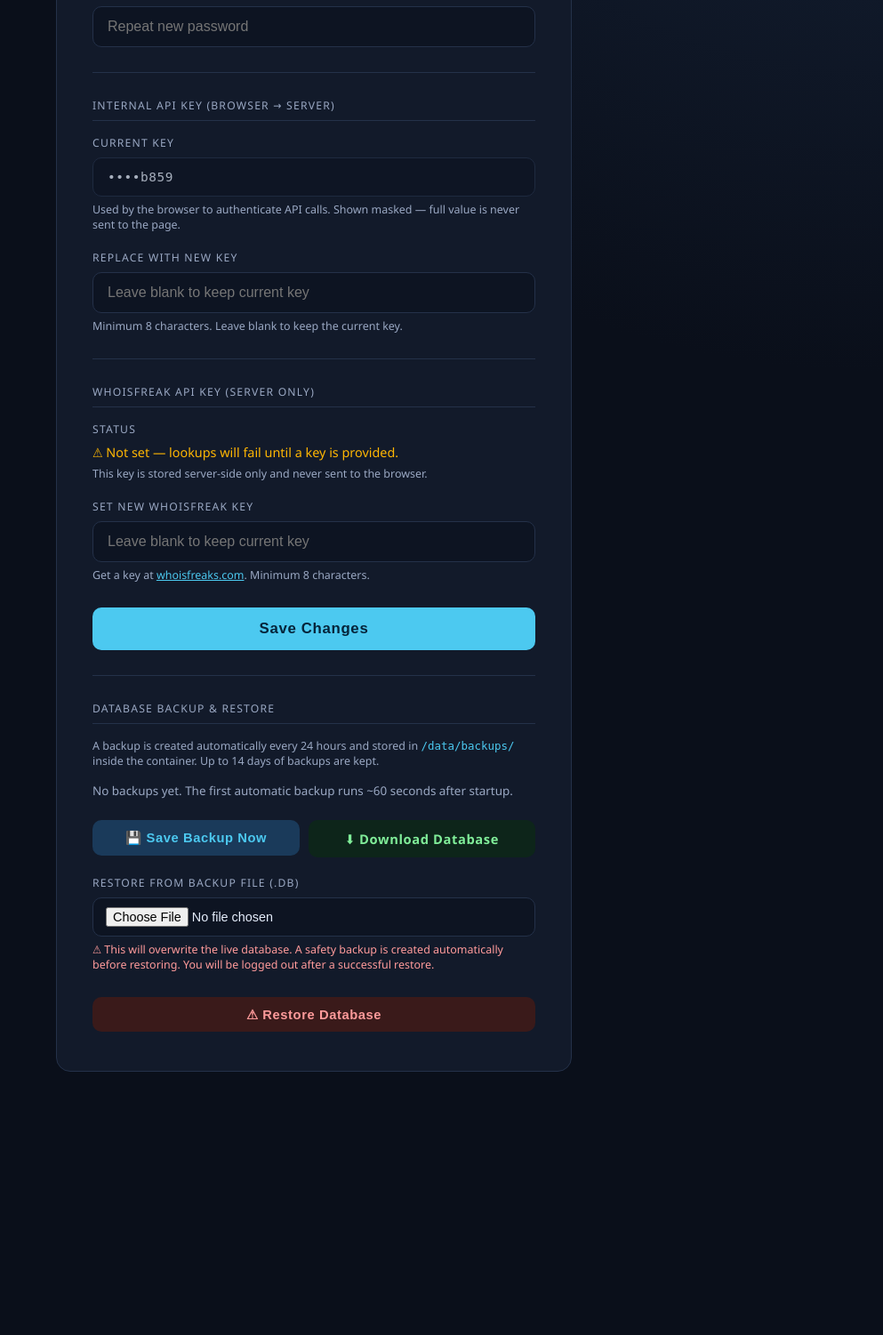
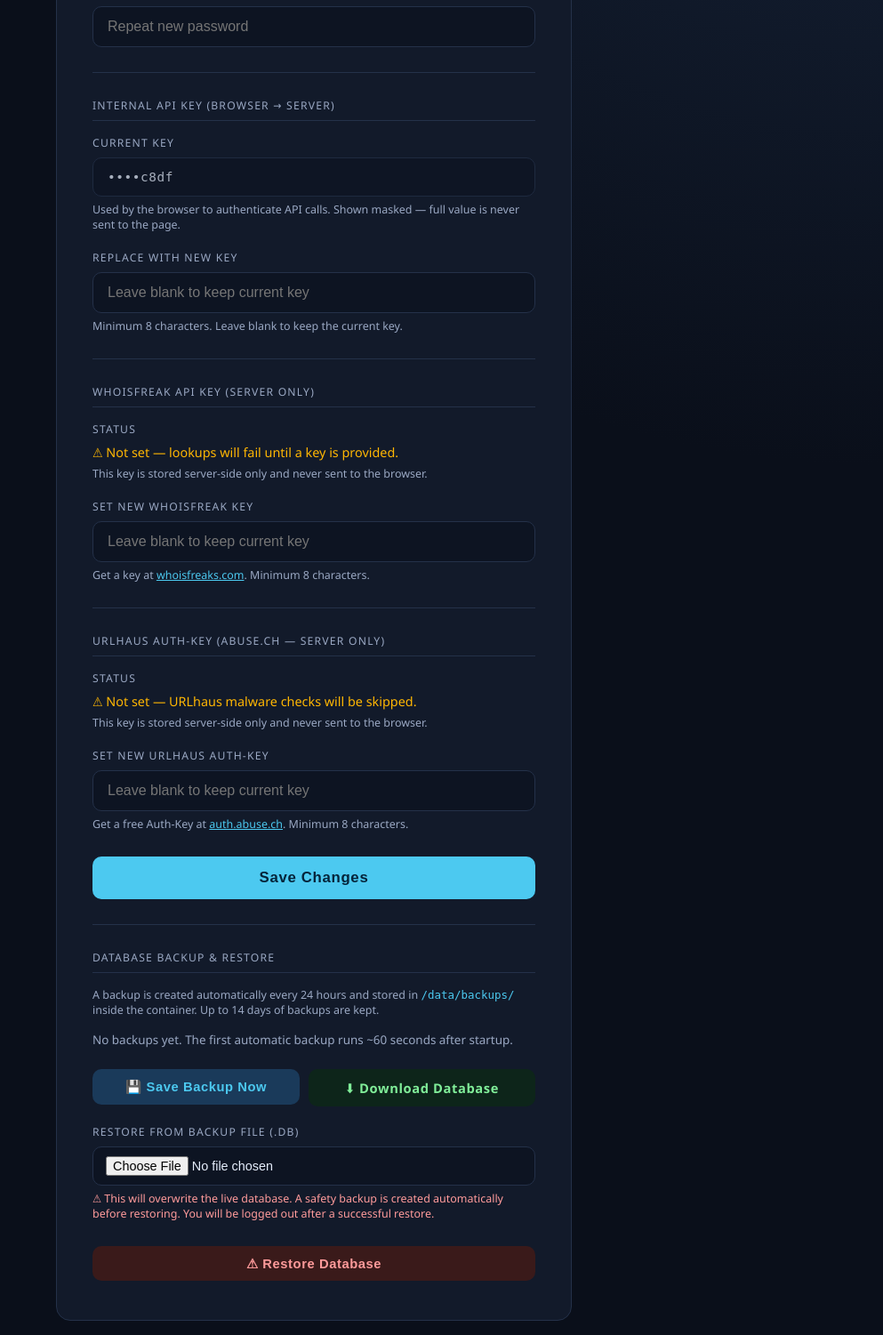
Before and after one commit to Marquisone1/HAWK-LOOKOUT, a Flask app: page /settings in a window 1280 px wide. Shown: the part 574-2075 px from the top of the page at 89% size, without its empty margins (287-1280 px from the left). Before the commit the page ends 1779 px from the top, so only its background shows below. Run offline with Flask 3, Linux system fonts and the light colour scheme; the visitor is signed in with stand-in values (Sample User, id 1); data that the repository does not hold is empty; some libraries are stand-ins or nearby versions.

Commit message:
feat: integrate URLhaus API (abuse.ch) for malware host checks
- Add URLhaus Auth-Key storage to User model with DB migration
- Query URLhaus /v1/host/ API during blacklist checks (alongside DNSBL + ClickFix)
- Show malware URL count, online/offline status, tags, and recent URLs in scan results
- Add URLhaus Auth-Key management to Settings page (admin-only, server-side only)
- Add URLhaus status to dashboard threat feed panel
- Gracefully skips URLhaus check if no Auth-Key is configured

```diff
--- a/app/__init__.py
+++ b/app/__init__.py
@@ -125,6 +125,11 @@ def _migrate_db():
             conn.execute(text("ALTER TABLE lookup_history ADD COLUMN site_user_id INTEGER"))
             logger.info("Migration: added 'site_user_id' column to lookup_history")
 
+        cols = {row[1] for row in conn.execute(text("PRAGMA table_info(users)"))}
+        if 'urlhaus_auth_key' not in cols:
+            conn.execute(text("ALTER TABLE users ADD COLUMN urlhaus_auth_key VARCHAR(255)"))
+            logger.info("Migration: added 'urlhaus_auth_key' column to users")
+
         conn.commit()
 
 def run_backup() -> str:
--- a/app/models.py
+++ b/app/models.py
@@ -15,6 +15,8 @@ class User(db.Model):
     api_key = db.Column(db.String(255), unique=True, nullable=False, index=True)
     # WhoisFreak third-party API key — managed via the Settings page, never exposed to the browser
     whoisfreak_api_key = db.Column(db.String(255), nullable=True)
+    # URLhaus (abuse.ch) Auth-Key — managed via Settings, never exposed to the browser
+    urlhaus_auth_key = db.Column(db.String(255), nullable=True)
     created_at = db.Column(db.DateTime, default=datetime.utcnow, nullable=False)
     last_used = db.Column(db.DateTime, onupdate=datetime.utcnow)
 
--- a/app/routes.py
+++ b/app/routes.py
@@ -216,6 +216,7 @@ def settings():
         confirm = request.form.get("confirm_password", "")
         new_api_key = request.form.get("api_key", "").strip()
         new_wf_key = request.form.get("whoisfreak_api_key", "").strip()
+        new_urlhaus_key = request.form.get("urlhaus_auth_key", "").strip()
 
         errors = []
 
@@ -237,6 +238,9 @@ def settings():
         if new_wf_key and len(new_wf_key) < 8:
             errors.append("WhoisFreak API key must be at least 8 characters.")
 
+        if new_urlhaus_key and len(new_urlhaus_key) < 8:
+            errors.append("URLhaus Auth-Key must be at least 8 characters.")
+
         if errors:
             for e in errors:
                 flash(e, "error")
@@ -252,6 +256,9 @@ def settings():
             if is_admin and new_wf_key and api_user:
                 api_user.whoisfreak_api_key = new_wf_key
                 logger.warning(f"WhoisFreak key changed by user id={user.id} ip={request.remote_addr}")
+            if is_admin and new_urlhaus_key and api_user:
+                api_user.urlhaus_auth_key = new_urlhaus_key
+                logger.warning(f"URLhaus Auth-Key changed by user id={user.id} ip={request.remote_addr}")
             db.session.commit()
             session["site_username"] = new_username
             flash("Settings saved successfully.", "success")
@@ -262,12 +269,17 @@ def settings():
     wf_key = (api_user.whoisfreak_api_key if api_user else None) or ""
     wf_key_set = bool(wf_key)
     wf_key_hint = ("••••" + wf_key[-4:]) if len(wf_key) >= 4 else ("configured" if wf_key_set else "")
+    uh_key = (api_user.urlhaus_auth_key if api_user else None) or ""
+    uh_key_set = bool(uh_key)
+    uh_key_hint = ("••••" + uh_key[-4:]) if len(uh_key) >= 4 else ("configured" if uh_key_set else "")
     return render_template(
         "settings.html",
         current_username=user.username,
         current_api_key=current_api_key,
         wf_key_set=wf_key_set,
         wf_key_hint=wf_key_hint,
+        uh_key_set=uh_key_set,
+        uh_key_hint=uh_key_hint,
         min_password_len=12,
     )
 
--- a/app/templates/settings.html
+++ b/app/templates/settings.html
@@ -297,6 +297,27 @@
                autocomplete="new-password" />
         <p class="hint">Get a key at <a href="https://whoisfreaks.com" target="_blank" rel="noopener" style="color:var(--accent)">whoisfreaks.com</a>. Minimum 8 characters.</p>
       </div>
+
+      <hr class="divider" />
+      <p class="section-title">URLhaus Auth-Key (abuse.ch — Server only)</p>
+
+      <div class="form-group">
+        <label>Status</label>
+        {% if uh_key_set %}
+          <div style="color: var(--ok); font-size:0.9rem;">&#10003; Configured ({{ uh_key_hint }})</div>
+        {% else %}
+          <div style="color: var(--warn); font-size:0.9rem;">&#9888; Not set — URLhaus malware checks will be skipped.</div>
+        {% endif %}
+        <p class="hint">This key is stored server-side only and never sent to the browser.</p>
+      </div>
+
+      <div class="form-group">
+        <label for="urlhaus_auth_key">Set New URLhaus Auth-Key</label>
+        <input type="password" id="urlhaus_auth_key" name="urlhaus_auth_key"
+               placeholder="Leave blank to keep current key"
+               autocomplete="new-password" />
+        <p class="hint">Get a free Auth-Key at <a href="https://auth.abuse.ch/" target="_blank" rel="noopener" style="color:var(--accent)">auth.abuse.ch</a>. Minimum 8 characters.</p>
+      </div>
       {% endif %}
 
       <button type="submit" class="btn-save">Save Changes</button>
```
Also changed, not shown: app/services.py (+77 -1 lines), app/templates/dashboard.html (+7 -0 lines), app/templates/index.html (+48 -1 lines).
